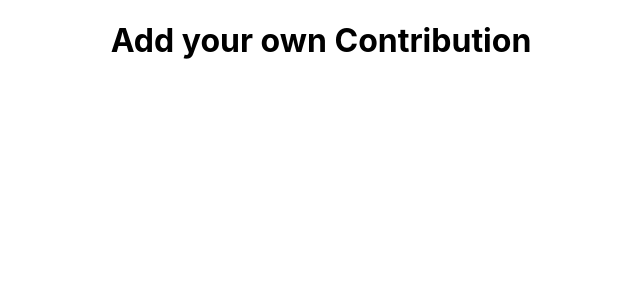
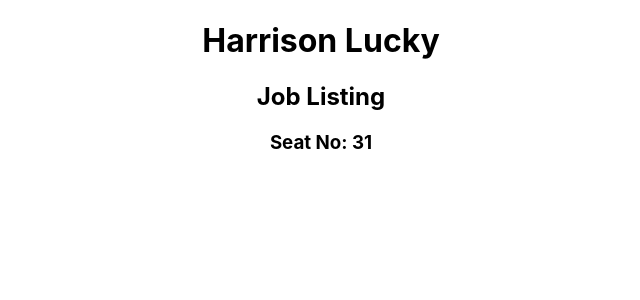
Before and after one commit to Aneal250/Weekly_Task_9, a React (Create React App) app: page / in a window 1280 px wide. Shown: the top 300 px of the page, without its empty margins (319-959 px from the left). Built offline with nearby package versions, Linux system fonts and the light colour scheme.

Commit message:
My weekly task 9 - Harrison Lucky (31)

```diff
--- a/src/App.js
+++ b/src/App.js
@@ -4,7 +4,9 @@ import './App.css';
 function App() {
   return (
     <div className="App">
-      <h1>Add your own Contribution</h1>
+      <h1>Harrison Lucky</h1>
+      <h2>Job Listing</h2>
+      <h3>Seat No: 31</h3>
     </div>
   );
 }
```
